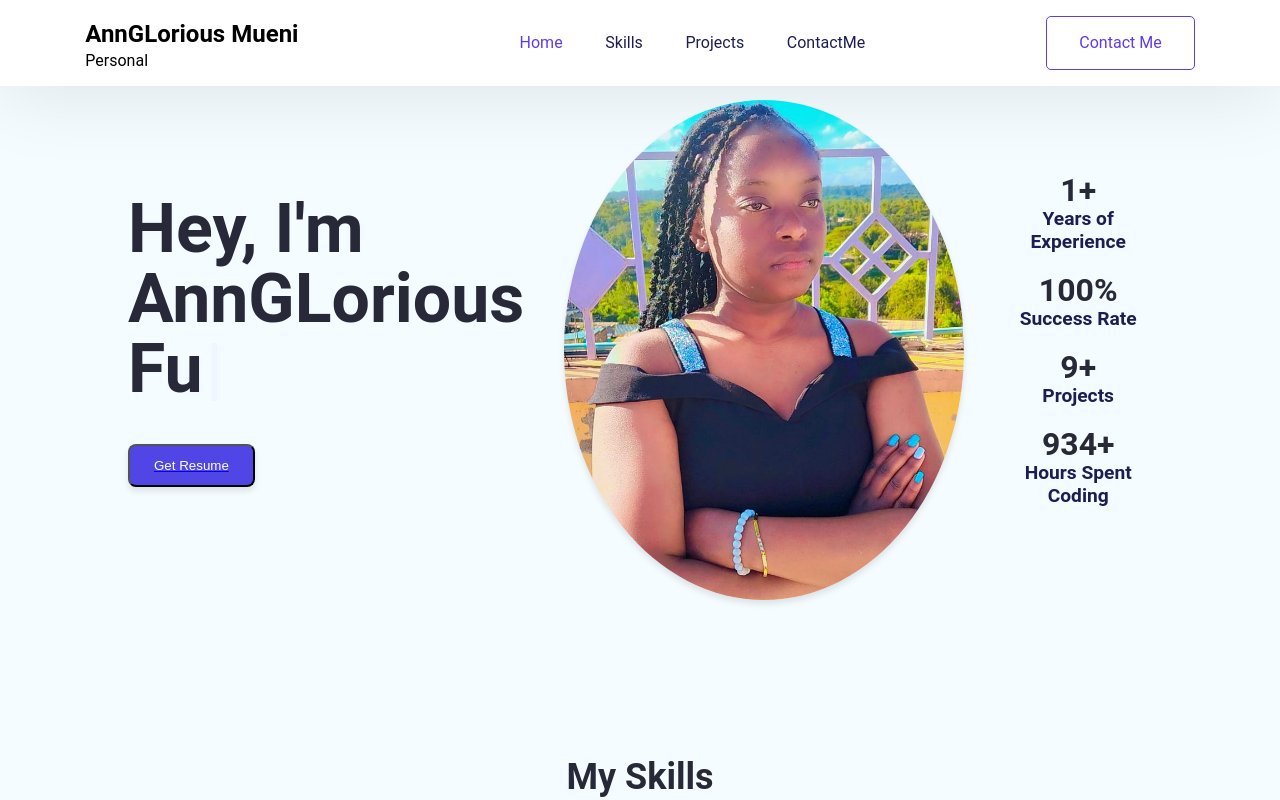
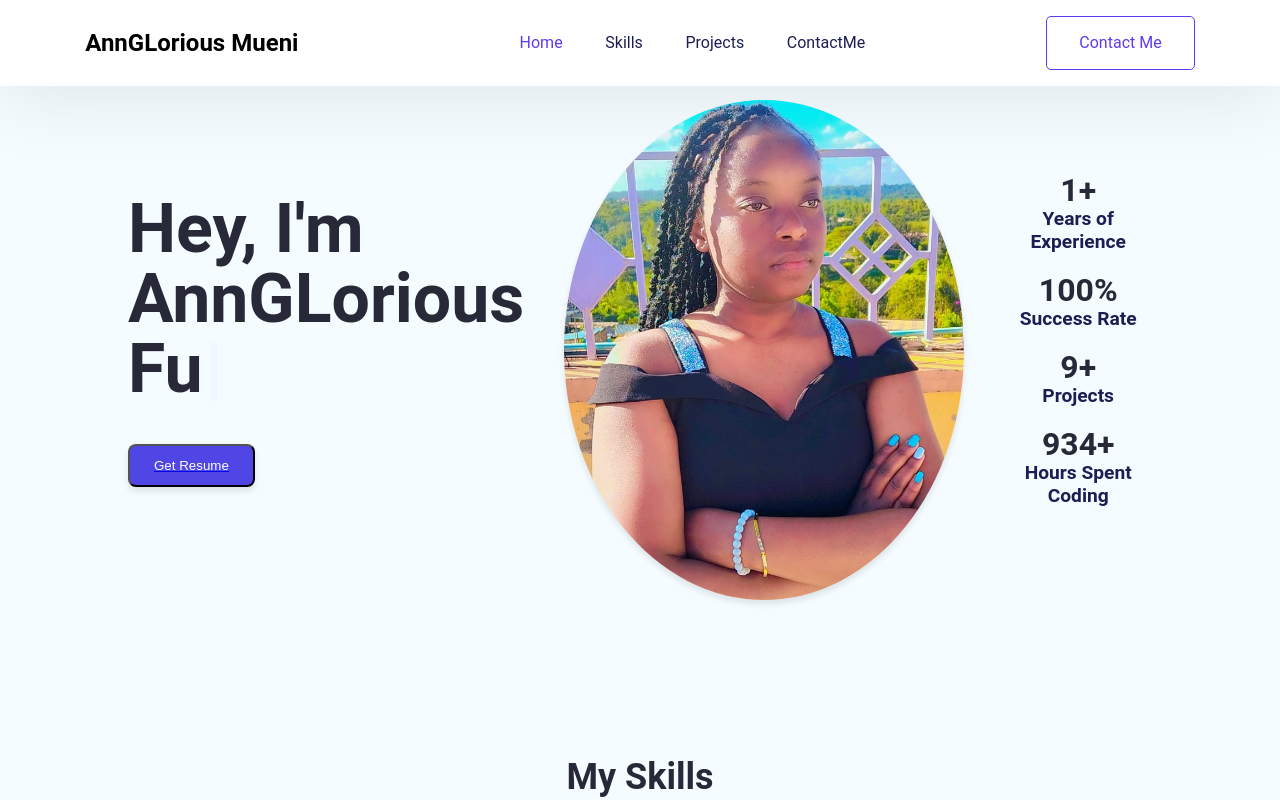
Before and after one commit to ANNGLORIOUS/my-portfolio, a React (Create React App) app: page / in a window 1280 px wide. Shown: the top 800 px of the page. Built offline with nearby package versions, Linux system fonts and the light colour scheme.

Commit message:
updated the navbar

```diff
--- a/src/components/Navbar.js
+++ b/src/components/Navbar.js
@@ -39,9 +39,6 @@ function Navbar() {
           <h2 className="text-xl text-smallTextColor font-[700]">
             AnnGLorious Mueni
           </h2>
-          <p className="text-smallTextColor text-[14px] font-[500]">
-            Personal
-          </p>
         </div>
       </div>
 
```
